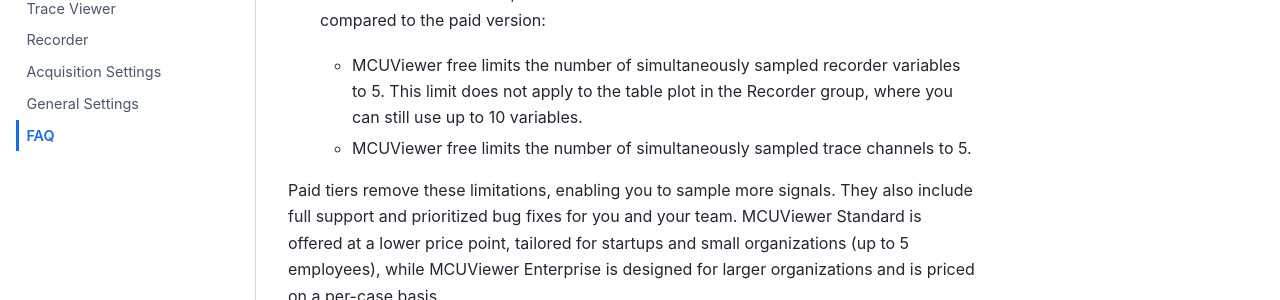
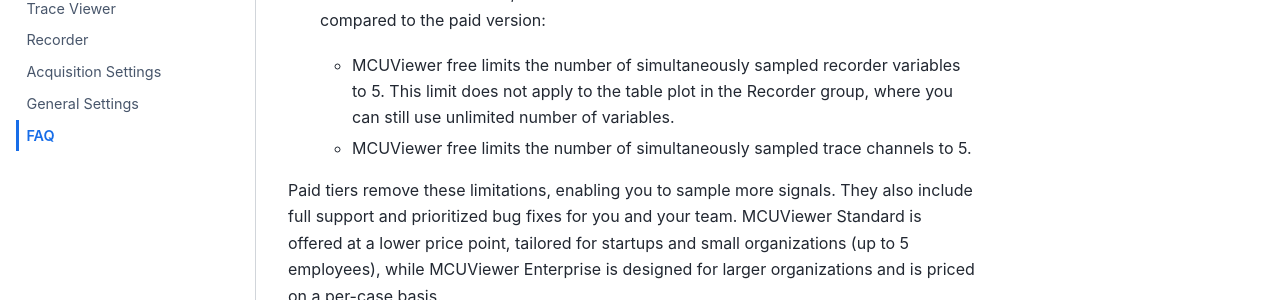
Before and after one commit to klonyyy/MCUViewer-docs, a Jupyter Book: the page built from documentation/FAQ/FAQ.md, in a window 1280 px wide and 900 px high. Shown: the part 388-688 px from the top of the window. Built offline with Jupyter Book 1.0.4 settings and Sphinx 7.4.7 and the Sphinx Book theme 1.1.4, drawn with Linux system fonts in a browser that asks for light colours.

Commit message:
fix: fixed misleading statement in FAQ

```diff
--- a/documentation/FAQ/FAQ.md
+++ b/documentation/FAQ/FAQ.md
@@ -9,7 +9,7 @@
 
    The main difference is that MCUViewer Free cannot be used in commercial environments. In addition, there are two functional limitations in the free version compared to the paid version:
 
-   - MCUViewer free limits the number of simultaneously sampled recorder variables to 5. This limit does not apply to the table plot in the Recorder group, where you can still use up to 10 variables.
+   - MCUViewer free limits the number of simultaneously sampled recorder variables to 5. This limit does not apply to the table plot in the Recorder group, where you can still use unlimited number of variables.
 
    - MCUViewer free limits the number of simultaneously sampled trace channels to 5.
 
```
